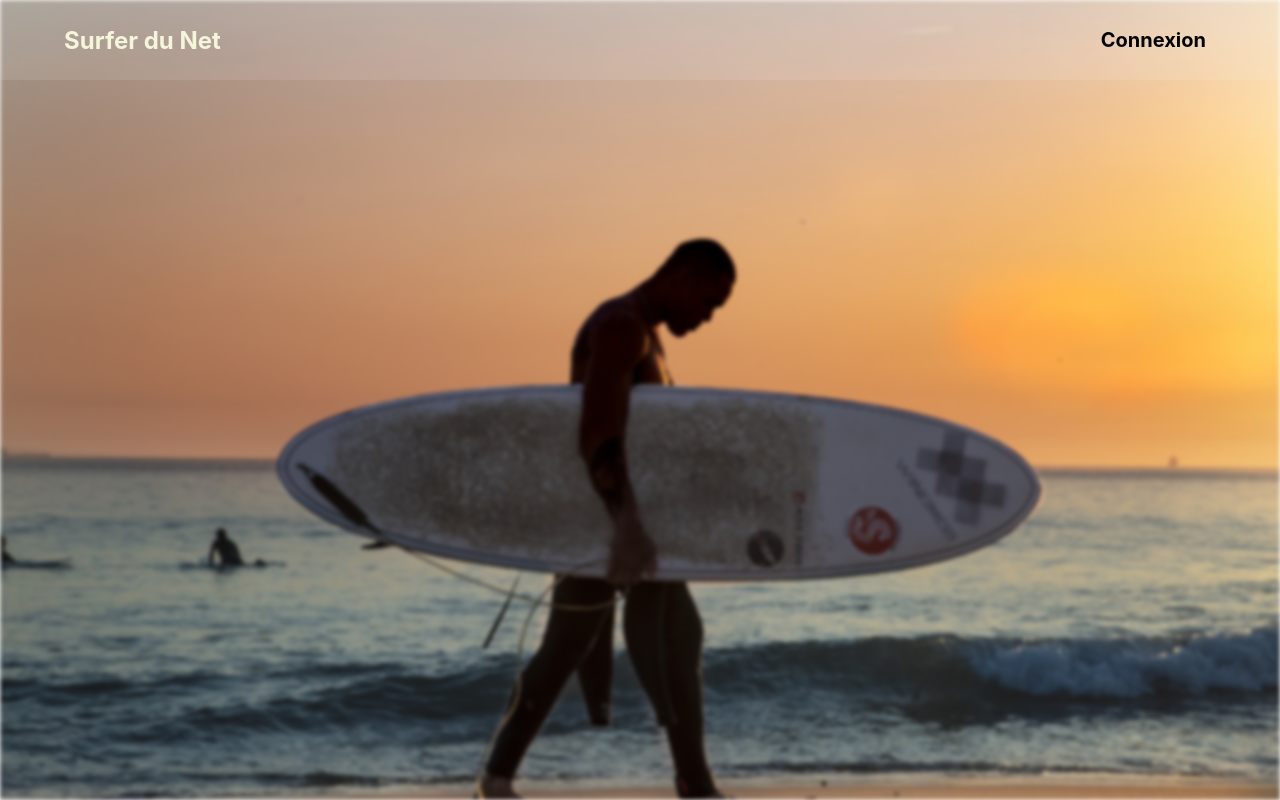
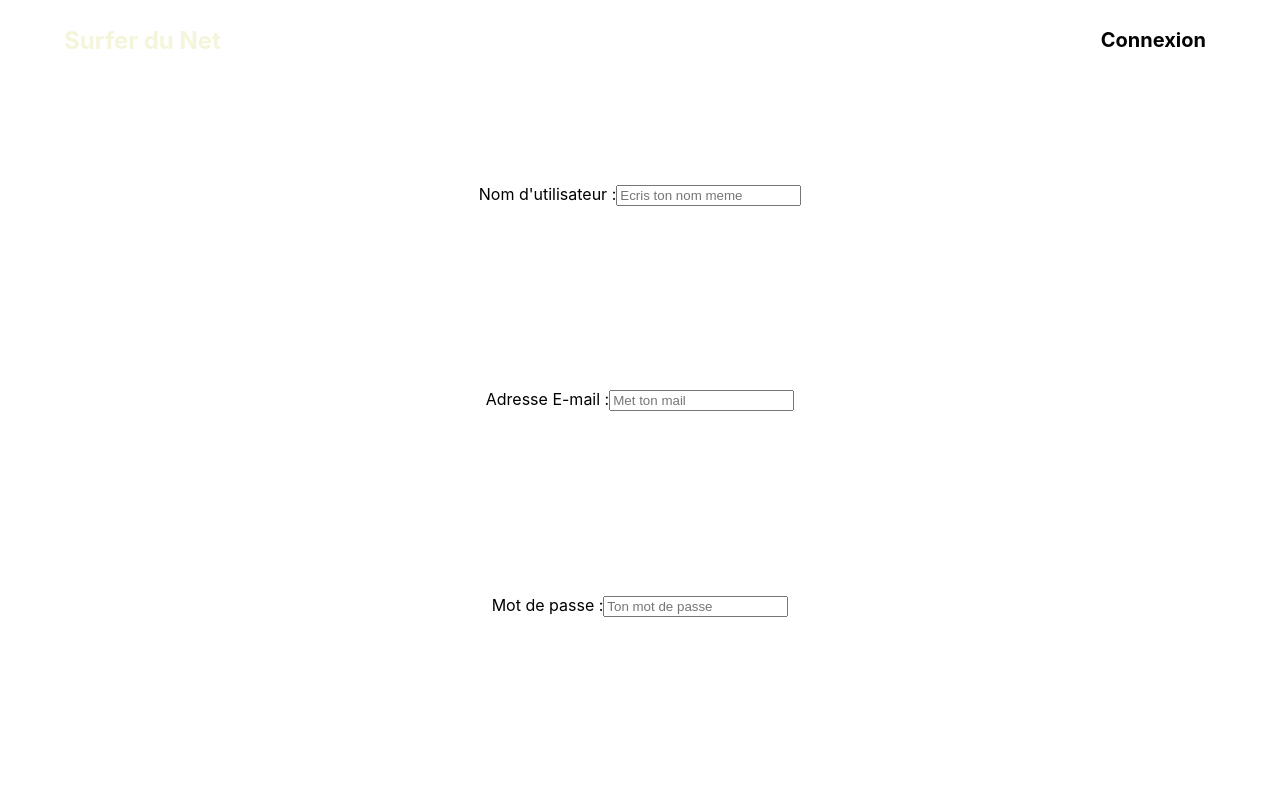
Before and after one commit to Anthony-Jhoiro/surfer-du-web-client, a React (Create React App) app: page /login in a window 1280 px wide. Built offline with nearby package versions, Linux system fonts and the light colour scheme.

Commit message:
modif form pour adridri

```diff
--- a/src/components/form.js
+++ b/src/components/form.js
@@ -6,9 +6,9 @@ import '../styles/components/form.css'
 export default function Form (props) {
     return (
 
-        <div>
+        <form>
             {props.children}
-        </div>
+        </form>
 
     )
 }
--- a/src/pages/Inscription.js
+++ b/src/pages/Inscription.js
@@ -15,10 +15,11 @@ export default function Inscription(props) {
         <>
             <Header/>
             <Form>
-                <Grid container justify="center" alignItems="center" className="view">
-                    <label> Nom d'utilisateur :
+                <Grid container direction="column" justify="space-evenly" alignItems="center" className="view">
+                    <Grid>
+                        <label> Nom d'utilisateur :</label>
                         <input id="pseudo" type="text" placeholder="Ecris ton nom meme"></input>
-                    </label>
+                    </Grid>
                     <label> Adresse E-mail :
                         <input id="mail" type="email" placeholder="Met ton mail"></input>
                     </label>
--- a/src/styles/pages/welcome.css
+++ b/src/styles/pages/welcome.css
@@ -1,4 +1,4 @@
-body::before {
+/* body::before {
     content: "";
     background-image: url("../../images/welcome-bg.jpg");
     background-size: cover;
@@ -8,7 +8,7 @@ body::before {
     position: absolute;
     top: 0;
     left: 0;
-}
+} */
 
 .view {
     width: 100vw;
```
